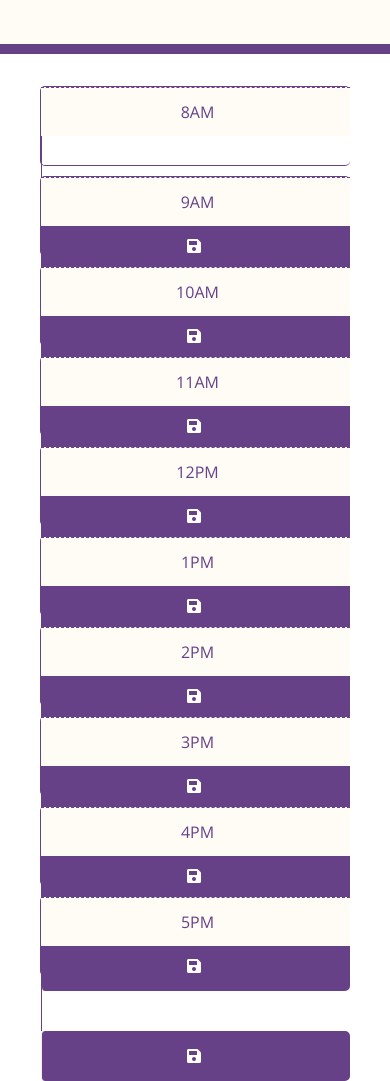
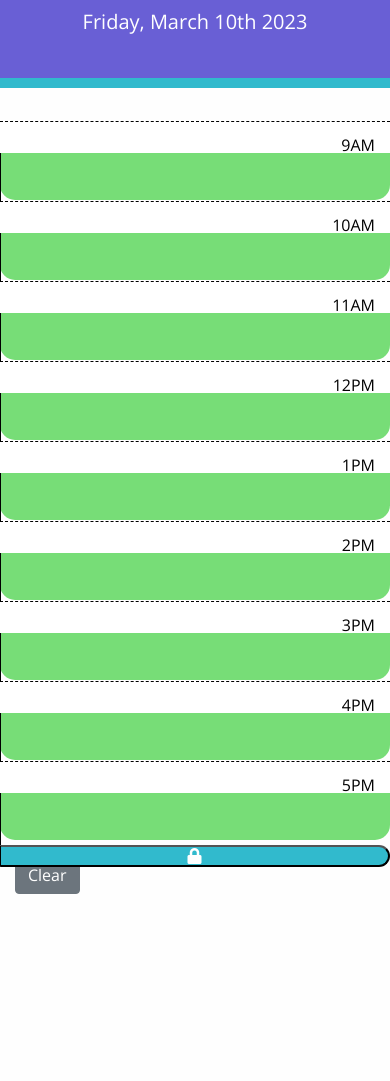
Before and after one commit to miniigrace/05-Work-Day-Scheduler, a plain HTML site: page index.html in a window 390 px wide. Shown: the part 257-1338 px from the top of the page. After the commit the page ends 1171 px from the top, so only its background shows below. Drawn offline with nearby package versions, Linux system fonts and the light colour scheme.

Commit message:
rmoved old files, fxed inalid codes, updted js

```diff
--- a/Assets/style-DESKTOP-75Q0FSD.css
+++ /dev/null
@@ -1,71 +0,0 @@
-body {
-  font-family: 'Open Sans', sans-serif;
-  font-size: 16px;
-  line-height: 1;
-}
-
-textarea {
-  background: transparent;
-  border: none;
-  resize: none;
-  color: #000000;
-  border-left: 1px solid black;
-  padding: 10px;
-}
-
-.jumbotron {
-  text-align: center;
-  background-color: transparent;
-  color: black;
-  border-radius: 0;
-  border-bottom: 10px solid black;
-}
-
-.description {
-  white-space: pre-wrap;
-}
-
-.time-block {
-  text-align: center;
-  border-radius: 15px;
-}
-
-.row {
-  white-space: pre-wrap;
-  height: 80px;
-  border-top: 1px solid white;
-}
-
-.hour {
-  background-color: #ffffff;
-  color: #000000;
-  border-top: 1px dashed #000000;
-}
-
-.past {
-  background-color: #d3d3d3;
-  color: white;
-}
-
-.present {
-  background-color: #ff6961;
-  color: white;
-}
-
-.future {
-  background-color: #77dd77;
-  color: white;
-}
-
-.saveBtn {
-  border-left: 1px solid black;
-  border-top-right-radius: 15px;
-  border-bottom-right-radius: 15px;
-  background-color: #06aed5;
-  color: white;
-}
-
-.saveBtn i:hover {
-  font-size: 20px;
-  transition: all 0.3s ease-in-out;
-}
--- /dev/null
+++ b/Assets/style.css
@@ -0,0 +1,105 @@
+body {
+    font-family: 'Open Sans', sans-serif;
+    background-color: #fefefe;
+    font-size: 16px;
+    line-height: 1;
+  }
+
+  textarea {
+    background: transparent;
+    border: none;
+    resize: none;
+    color: #000000;
+    border-left: 1px solid black;
+    padding: 10px;
+  }
+
+  .container {
+    max-width: 1000px;
+    margin-bottom: 20px;
+  }
+
+  .jumbotron {
+    text-align: center;
+    background-color: #695fd5;
+    color: white;
+    border-radius: 0;
+    border-bottom: 10px solid #31bacd;
+    padding-bottom: 30px;
+  }
+
+  .description {
+    white-space: pre-wrap;
+  }
+
+  /* Timeblock */
+
+  .time-block {
+    text-align: left;
+
+  }
+
+  .row {
+    white-space: pre-wrap;
+    height: 80px;
+    border-top: 1px solid white;
+  }
+
+  .hour {
+    background-color: #ffffff;
+    color: #000000;
+    border-top: 1px dashed #000000;
+    padding-top: 15px;
+    text-align: right;
+    font-size: 20x;
+  }
+
+  /* Styling/color-coding for past, present, and future events/time */
+
+  .past {
+    background-color: #d3d3d3;
+    color: white;
+    border-radius: 15px;
+  }
+
+  .present {
+    background-color: #ff6961;
+    color: white;
+    border-radius: 15px;
+  }
+
+  .future {
+    background-color: #77dd77;
+    color: white;
+    border-radius: 15px;
+  }
+
+  /* Buttons */
+
+  .saveBtn {
+    border-left: 1px solid black;
+    border-top-right-radius: 15px;
+    border-bottom-right-radius: 15px;
+    background-color: #31bacd;
+    color: white;
+  }
+
+  .saveBtn i:hover {
+    font-size: 20px;
+    transition: all 0.3s ease-in-out;
+  }
+
+  .clearBtn {
+    margin-top: 30px;
+    padding: 10px;
+    align-items: left;
+    text-align: center;
+    background-color: #000000;
+    color: #31bacd;
+
+  }
+
+  .clearBtn i:hover {
+    font-size:20px;
+    transition: all 0.3s ease-in-out;
+  }
--- a/index.html
+++ b/index.html
@@ -1,121 +1,88 @@
 <!DOCTYPE html>
 <html lang="en">
+
 <head>
   <meta charset="UTF-8" />
   <meta name="viewport" content="width=device-width, initial-scale=1.0" />
   <meta http-equiv="X-UA-Compatible" content="ie=edge" />
-    <link
-      rel="stylesheet"
-      href="https://stackpath.bootstrapcdn.com/bootstrap/4.3.1/css/bootstrap.min.css"
-    />
-    <link
-      rel="stylesheet"
-      href="https://use.fontawesome.com/releases/v5.8.1/css/all.css"
-      integrity="sha384-50oBUHEmvpQ+1lW4y57PTFmhCaXp0ML5d60M1M7uH2+nqUivzIebhndOJK28anvf"
-      crossorigin="anonymous"
-    />
-    <link
-      href="https://fonts.googleapis.com/css?family=Open+Sans&display=swap"
-      rel="stylesheet"
-    />
-    <link rel="stylesheet" href="style.css" />
+  <link rel="stylesheet" href="https://cdn.jsdelivr.net/npm/bootstrap@4.6.1/dist/css/bootstrap.min.css" />
+  <link rel="stylesheet" href="https://use.fontawesome.com/releases/v5.8.1/css/all.css"
+    integrity="sha384-50oBUHEmvpQ+1lW4y57PTFmhCaXp0ML5d60M1M7uH2+nqUivzIebhndOJK28anvf" crossorigin="anonymous" />
+  <link href="https://fonts.googleapis.com/css?family=Open+Sans&display=swap" rel="stylesheet" />
+  <link rel="stylesheet" href="./Assets/style.css" />
   <title>Work Day Scheduler</title>
 </head>
 
 <body>
+  <!-- Current date -->
   <header class="jumbotron">
-      <h1 class="display-3">Work Day Planner</h1>
+    <h1 class="display-3">Work Day Scheduler</h1>
       <p class="lead">A simple calendar app for planning your work day</p>
       <p id="currentDay" class="lead"></p>
   </header>
+
   <div class="container">
-      <!-- Timeblocks go here -->
-    <div class="container">
-
-      <div id="hour8" class="row time-block">
-        <div class="col-md-1 hour">
-          8AM
-        </div>
-        <textarea class="col-md-10 description"></textarea>
-        <button class="btn saveBtn col-md-1"><i class="fas fa-save"></i> </button>
+    <!-- Timeblock -->
+    <div id="hour-09" class="row time-div">
+      <div class="col-md-1 hour"><span id="09">9AM</span></div>
+      <textarea class="col-md-10 time-block description"></textarea>
+      <button class="col-md-1 saveBtn"><i class="fas fa-lock"></i></button>
     </div>
 
-      <div id="hour9" class="row time-block">
-        <div class="col-md-1 hour">
-          9AM
-        </div>
-        <textarea class="col-md-10 description"></textarea>
-        <button class="btn saveBtn col-md-1"><i class="fas fa-save"></i> </button>
+    <div id="hour-10" class="row time-div">
+      <div class="col-md-1 hour"><span id="10"></span>10AM</span></div>
+      <textarea class="col-md-10 time-block description"></textarea>
+      <button class="col-md-1 saveBtn"><i class="fas fa-lock"></i></button>
     </div>
 
-      <div id="hour10" class="row time-block">
-        <div class="col-md-1 hour">
-          10AM
-        </div>
-        <textarea class="col-md-10 description"></textarea>
-        <button class="btn saveBtn col-md-1"><i class="fas fa-save"></i> </button>
+    <div id="hour-11" class="row time-div">
+      <div class="col-md-1 hour"><span id="11">11AM</span></div>
+      <textarea class="col-md-10 time-block description"></textarea>
+      <button class="col-md-1 saveBtn"><i class="fas fa-lock"></i></button>
     </div>
 
-      <div id="hour11" class="row time-block">
-        <div class="col-md-1 hour">
-          11AM
-        </div>
-        <textarea class="col-md-10 description"></textarea>
-        <button class="btn saveBtn col-md-1"><i class="fas fa-save"></i> </button>
+    <div id="hour-12" class="row time-div">
+      <div class="col-md-1 hour"><span id="12">12PM</span></div>
+      <textarea class="col-md-10 time-block description"></textarea>
+      <button class="col-md-1 saveBtn"><i class="fas fa-lock"></i></button>
     </div>
 
-      <div id="hour12" class="row time-block">
-        <div class="col-md-1 hour">
-          12PM
-        </div>
-        <textarea class="col-md-10 description"></textarea>
-        <button class="btn saveBtn col-md-1"><i class="fas fa-save"></i> </button>
+    <div id="hour-13" class="row time-div">
+      <div class="col-md-1 hour"><span id="13">1PM</span></div>
+      <textarea class="col-md-10 time-block description"></textarea>
+      <button class="col-md-1 saveBtn"><i class="fas fa-lock"></i></button>
     </div>
 
-      <div id="hour13" class="row time-block">
-        <div class="col-md-1 hour">
-          1PM
-        </div>
-        <textarea class="col-md-10 description"></textarea>
-        <button class="btn saveBtn col-md-1"><i class="fas fa-save"></i> </button>
+    <div id="hour-14" class="row time-div">
+      <div class="col-md-1 hour"><span id="14">2PM</span></div>
+      <textarea class="col-md-10 time-block description"></textarea>
+      <button class="col-md-1 saveBtn"><i class="fas fa-lock"></i></button>
     </div>
 
-      <div id="hour14" class="row time-block">
-        <div class="col-md-1 hour">
-          2PM
-        </div>
-        <textarea class="col-md-10 description"></textarea>
-        <button class="btn saveBtn col-md-1"><i class="fas fa-save"></i> </button>
+    <div id="hour-15" class="row time-div">
+      <div class="col-md-1 hour"><span id="15">3PM</span></div>
+      <textarea class="col-md-10 time-block description"></textarea>
+      <button class="col-md-1 saveBtn"><i class="fas fa-lock"></i></button>
     </div>
 
-      <div id="hour15" class="row time-block">
-        <div class="col-md-1 hour">
-          3PM
-        </div>
-        <textarea class="col-md-10 description"></textarea>
-        <button class="btn saveBtn col-md-1"><i class="fas fa-save"></i> </button>
+    <div id="hour-16" class="row time-div">
+      <div class="col-md-1 hour"><span id="16">4PM</span></div>
+      <textarea class="col-md-10 time-block description"></textarea>
+      <button class="col-md-1 saveBtn"><i class="fas fa-lock"></i></button>
     </div>
 
-      <div id="hour16" class="row time-block">
-        <div class="col-md-1 hour">
-          4PM
-        </div>
-        <textarea class="col-md-10 description"></textarea>
-        <button class="btn saveBtn col-md-1"><i class="fas fa-save"></i> </button>
+    <div id="hour-17" class="row time-div">
+      <div class="col-md-1 hour"><span id="17">5PM</span></div>
+      <textarea class="col-md-10 time-block description"></textarea>
+      <button class="col-md-1 saveBtn"><i class="fas fa-lock"></i></button>
     </div>
 
-      <div id="hour17" class="row time-block">
-        <div class="col-md-1 hour">
-          5PM
+    <br>
+    <button id="clearFieldsBtn" type="button" class="btn btn-secondary">Clear</button>
   </div>
-        <textarea class="col-md-10 description"></textarea>
-        <button class="btn saveBtn col-md-1"><i class="fas fa-save"></i> </button>
-      </div>
+  <script src="https://cdnjs.cloudflare.com/ajax/libs/jquery/3.6.4/jquery.min.js"></script>
+  <script src="https://cdnjs.cloudflare.com/ajax/libs/moment.js/2.29.4/moment.min.js"></script>
+  <script src="./index.js"></script>
+</body>
 
-    </div>
-
-    <script src="https://code.jquery.com/jquery-3.4.1.min.js"></script>
-    <script src="https://cdnjs.cloudflare.com/ajax/libs/moment.js/2.24.0/moment.min.js"></script>
-    <script src="./assets/index.js"></script>
-  </body>
 </html>
--- /dev/null
+++ b/index.js
@@ -0,0 +1,53 @@
+$(document).ready(function() {
+  console.log("Ready!");
+});
+  //Displays current date and time
+  let now = moment().format("dddd, MMMM Do YYYY");
+  let displayDate = document.getElementById("currentDay");
+  displayDate.innerHTML = now;
+  let currentHour = moment().format("HH");
+
+  //Past, present, and future functionality -
+  $(".time-div").each(function() {
+      var timeDiv = $(this).attr("id").split("-")[1];
+
+      if (currentHour == timeDiv) {
+          $(this).addClass("present");
+          $(this).children(".description").addClass("present");
+
+      } else if (currentHour < timeDiv) {
+          $(this).removeClass("present");
+          $(this).addClass("future");
+
+      } else if (currentHour > timeDiv) {
+          $(this).removeClass("future");
+          $(this).addClass("past");
+      }
+  });
+
+  //Saves data to local storage
+  $(".saveBtn").click(function (event) {
+      event.preventDefault();
+      var value = $(this).siblings(".time-block").val();
+      var time = $(this).parent().attr("id").split("-")[1];
+      localStorage.setItem(time,value);
+  });
+
+  //Retrieves data from local storage
+  $("#hour-09 .time-block").val(localStorage.getItem("09"));
+  $("#hour-10 .time-block").val(localStorage.getItem("10"));
+  $("#hour-11 .time-block").val(localStorage.getItem("11"));
+  $("#hour-12 .time-block").val(localStorage.getItem("12"));
+  $("#hour-13 .time-block").val(localStorage.getItem("13"));
+  $("#hour-14 .time-block").val(localStorage.getItem("14"));
+  $("#hour-15 .time-block").val(localStorage.getItem("15"));
+  $("#hour-16 .time-block").val(localStorage.getItem("16"));
+  $("#hour-17 .time-block").val(localStorage.getItem("17"));
+
+
+  //Clear button function to reset
+   $("#clearFieldsBtn").click(function(event) {
+      event.preventDefault;
+      $("textArea").val("");
+      localStorage.clear();
+  });
--- a/style.css
+++ /dev/null
@@ -1,98 +0,0 @@
-@media screen and (max-width: 768px), screen and (max-width: 575px) {
-  .row {
-    height: auto;
-    margin-top: 20px;
-    margin-bottom: 10px;
-  }
-
-  .hour {
-    padding-right: 17%;
-  }
-
-  .saveBtn {
-    border: 0;
-    border-radius: 0.25rem;
-    height: 50px;
-  }
-
-  textarea {
-    min-height: 85px;
-    border: 0;
-  }
-}
-
-body {
-    font-family: 'Open Sans', sans-serif;
-    font-size: 16px;
-    line-height: 1;
-  }
-
-  textarea{
-    background: transparent;
-    border: none;
-    resize: none;
-    color: #674188;
-    border-left: 1px solid #674188;
-    padding: 10px;
-  }
-
-  .jumbotron {
-    text-align: center;
-    background-color: #fffbf5;
-    color: #674188;
-    border-radius: 0;
-    border-bottom: 10px solid #674188;
-  }
-
-  .description{
-    white-space: pre-wrap;
-  }
-
-  .time-block{
-    text-align: center;
-    border-radius: 5px;
-    border-left: 1px solid #674188;
-
-  }
-
-  .row {
-    white-space: pre-wrap;
-    height: 80px;
-    border-top: 1px solid #674188;
-    border-bottom: 1px solid #674188;
-    margin: 10px;
-  }
-
-  .hour {
-    background-color: #fffbf5;
-    color: #674188;
-    border-top: 1px dashed #674188;
-  }
-
-  .past {
-    background-color: #d3d3d3;
-    color: white;
-  }
-
-  .present {
-    background-color: #f7efe5;
-    color: #674188;
-  }
-
-  .future {
-    background-color: #77dd77;
-    color: white;
-  }
-
-  .saveBtn {
-    border-left: 1px solid #f7efe5;
-    border-top-right-radius: 5px;
-    border-bottom-right-radius: 5px;
-    background-color: #674188;
-    color: white;
-  }
-
-  .saveBtn i:hover {
-    font-size: 20px;
-    transition: all .3s ease-in-out;
-  }
```
Also changed, not shown: Assets/index.js (deleted, +0 -46 lines), index-DESKTOP-75Q0FSD.html (deleted, +0 -38 lines), Assets/05-third-party-apis-homework-demo.gif (deleted). Lines whose indentation alone changed are shown as unchanged.
